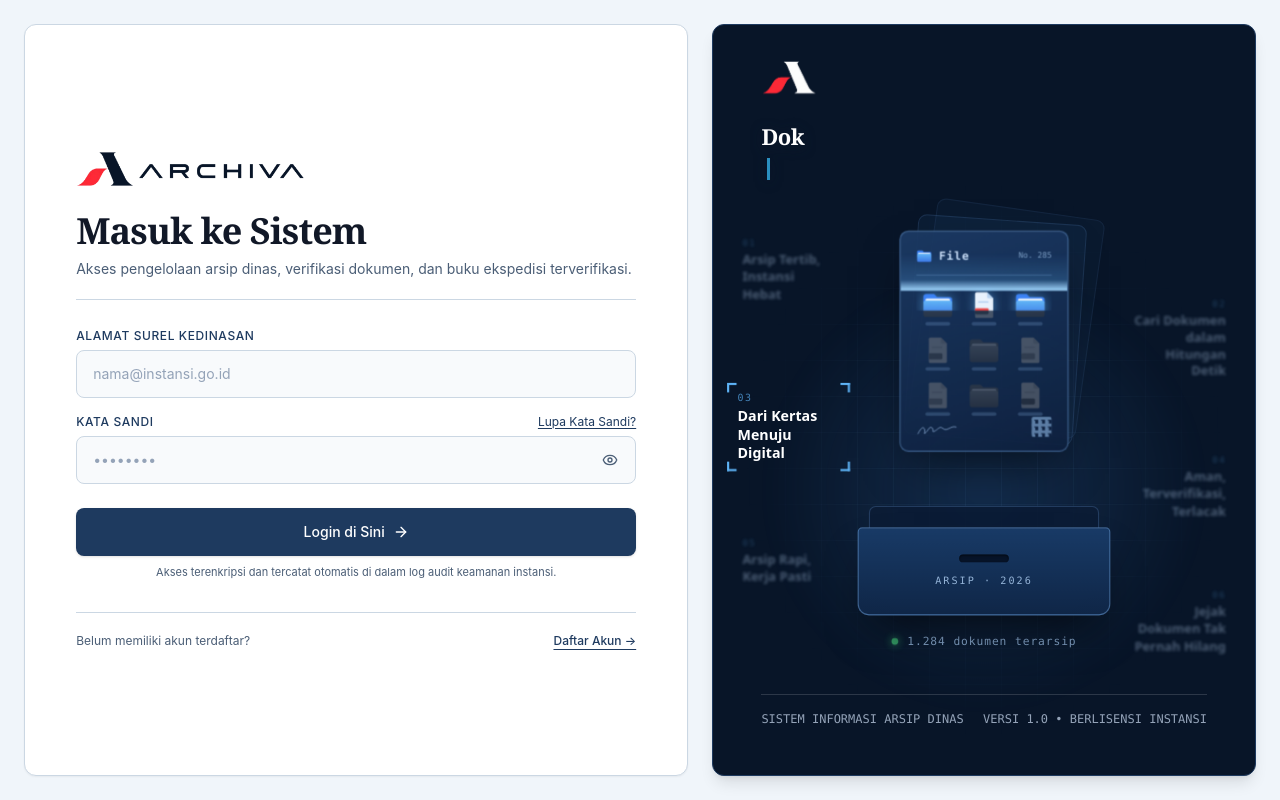
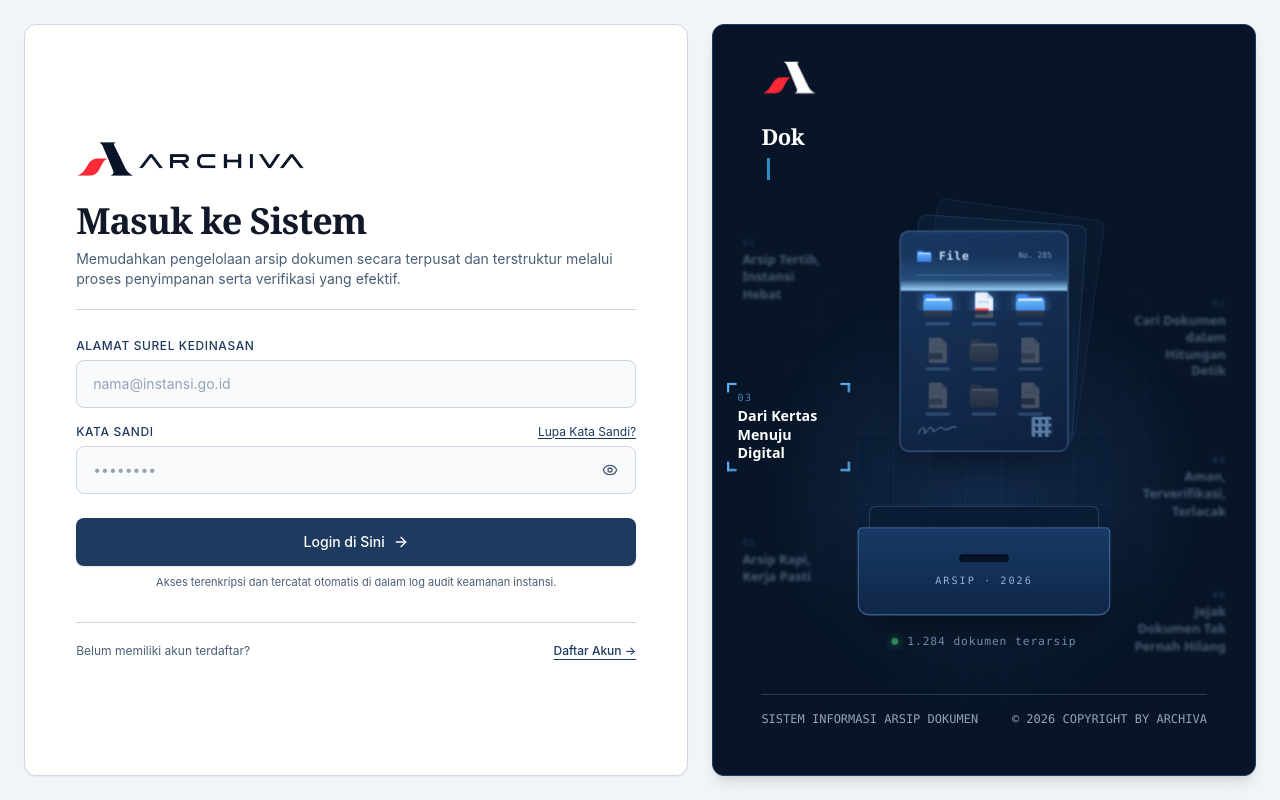
Before and after one commit to Hocaabinn/Archiva, a Next.js app: page /login in a window 1280 px wide. Built offline with nearby package versions, Linux system fonts and the light colour scheme.

Commit message:
autentikasi/login: perbarui deskripsi formulir dan teks hak cipta footer Archiva
Co-Authored-By: Claude Opus 5.5 <noreply@anthropic.com>

```diff
--- a/src/components/auth/login-form.tsx
+++ b/src/components/auth/login-form.tsx
@@ -176,7 +176,7 @@ export default function LoginForm() {
                 Masuk ke Sistem
               </h1>
               <p className="mt-2 text-sm text-[#4B5E76]">
-                Akses pengelolaan arsip dinas, verifikasi dokumen, dan buku ekspedisi terverifikasi.
+                Memudahkan pengelolaan arsip dokumen secara terpusat dan terstruktur melalui proses penyimpanan serta verifikasi yang efektif.
               </p>
             </div>
 
@@ -332,8 +332,8 @@ export default function LoginForm() {
           </div>
 
           <div className="relative z-10 pt-4 border-t border-white/15 flex flex-col sm:flex-row sm:items-center justify-between gap-2 sm:gap-3 text-[11px] sm:text-xs text-[#94A3B8] font-mono">
-            <span>SISTEM INFORMASI ARSIP DINAS</span>
-            <span>VERSI 1.0 • BERLISENSI INSTANSI</span>
+            <span>SISTEM INFORMASI ARSIP DOKUMEN</span>
+            <span>© 2026 COPYRIGHT BY ARCHIVA</span>
           </div>
         </div>
 
```
